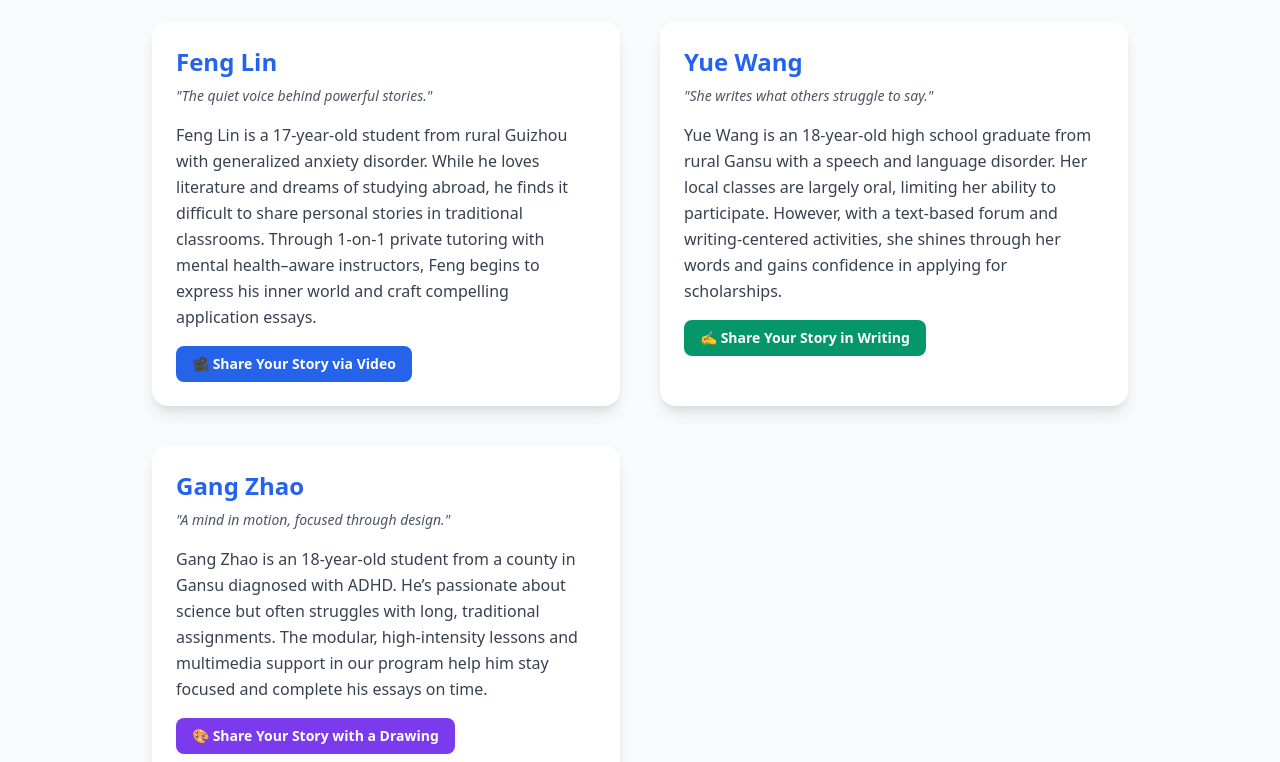
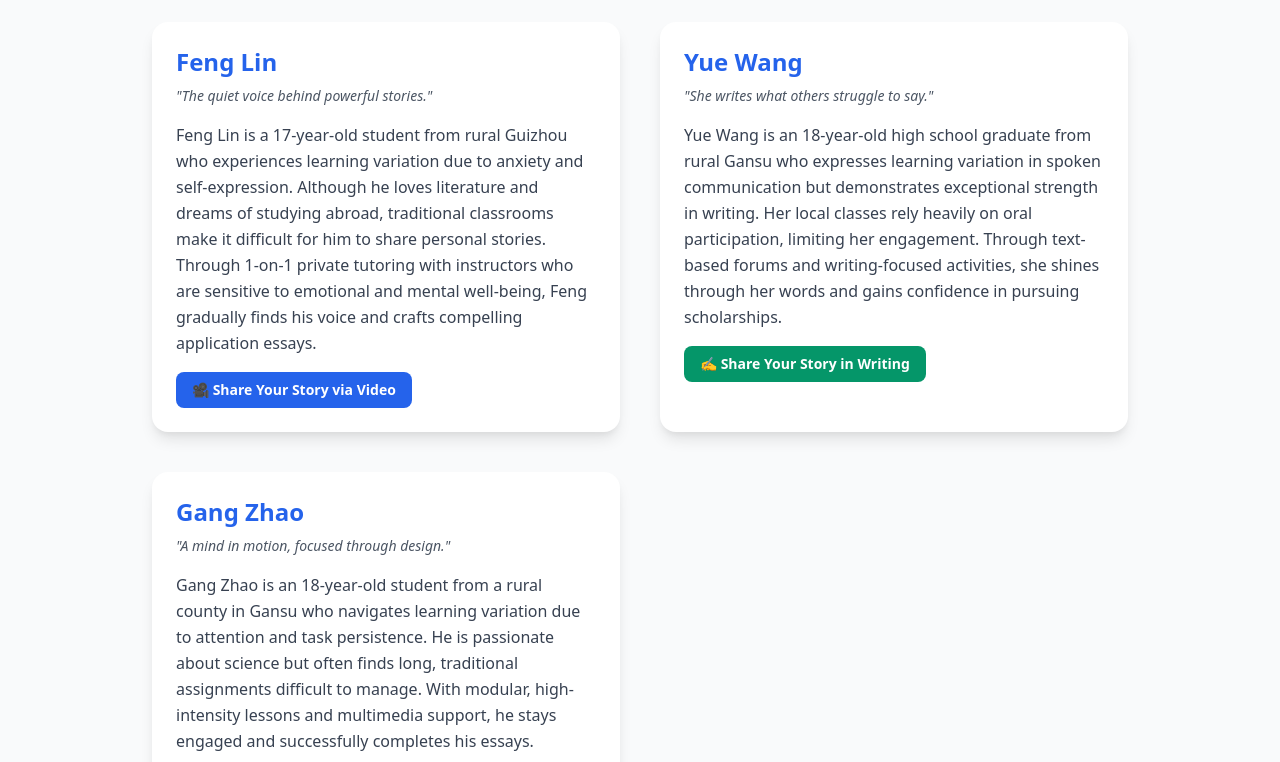
Before and after one commit to AndyChen09Z/UDL560, a plain HTML site: page persona.html in a window 1280 px wide. Shown: the part 190-952 px from the top of the page. Drawn offline with nearby package versions, Linux system fonts and the light colour scheme.

Commit message:
Update persona descriptions to use learning variation language

```diff
--- a/persona.html
+++ b/persona.html
@@ -30,9 +30,11 @@
         <h2 class="text-2xl font-bold text-blue-600 mb-2">Feng Lin</h2>
         <p class="text-sm text-gray-600 mb-4 italic">"The quiet voice behind powerful stories."</p>
         <p class="text-gray-700 leading-relaxed mb-4">
-          Feng Lin is a 17-year-old student from rural Guizhou with generalized anxiety disorder.
-          While he loves literature and dreams of studying abroad, he finds it difficult to share personal stories in traditional classrooms.
-          Through 1-on-1 private tutoring with mental health–aware instructors, Feng begins to express his inner world and craft compelling application essays.
+          Feng Lin is a 17-year-old student from rural Guizhou who experiences learning variation due to anxiety and self-expression.
+          Although he loves literature and dreams of studying abroad, traditional classrooms make it difficult for him to share personal stories.
+          Through 1-on-1 private tutoring with instructors who are sensitive to emotional and mental well-being, Feng gradually finds his voice and crafts compelling application essays.
+
+
         </p>
         <a href="record.html" class="inline-block bg-blue-600 text-white px-4 py-2 rounded-lg text-sm font-semibold hover:bg-blue-700 transition">
           🎥 Share Your Story via Video
@@ -44,9 +46,9 @@
         <h2 class="text-2xl font-bold text-blue-600 mb-2">Yue Wang</h2>
         <p class="text-sm text-gray-600 mb-4 italic">"She writes what others struggle to say."</p>
         <p class="text-gray-700 leading-relaxed mb-4">
-          Yue Wang is an 18-year-old high school graduate from rural Gansu with a speech and language disorder.
-          Her local classes are largely oral, limiting her ability to participate. However, with a text-based forum and writing-centered activities,
-          she shines through her words and gains confidence in applying for scholarships.
+          Yue Wang is an 18-year-old high school graduate from rural Gansu who expresses learning variation in spoken communication but demonstrates exceptional strength in writing.
+          Her local classes rely heavily on oral participation, limiting her engagement.
+          Through text-based forums and writing-focused activities, she shines through her words and gains confidence in pursuing scholarships.
         </p>
         <a href="write.html" class="inline-block bg-green-600 text-white px-4 py-2 rounded-lg text-sm font-semibold hover:bg-green-700 transition">
           ✍️ Share Your Story in Writing
@@ -58,9 +60,9 @@
         <h2 class="text-2xl font-bold text-blue-600 mb-2">Gang Zhao</h2>
         <p class="text-sm text-gray-600 mb-4 italic">"A mind in motion, focused through design."</p>
         <p class="text-gray-700 leading-relaxed mb-4">
-          Gang Zhao is an 18-year-old student from a county in Gansu diagnosed with ADHD.
-          He’s passionate about science but often struggles with long, traditional assignments.
-          The modular, high-intensity lessons and multimedia support in our program help him stay focused and complete his essays on time.
+          Gang Zhao is an 18-year-old student from a rural county in Gansu who navigates learning variation due to attention and task persistence.
+          He is passionate about science but often finds long, traditional assignments difficult to manage.
+          With modular, high-intensity lessons and multimedia support, he stays engaged and successfully completes his essays.
         </p>
         <a href="upload.html" class="inline-block bg-purple-600 text-white px-4 py-2 rounded-lg text-sm font-semibold hover:bg-purple-700 transition">
           🎨 Share Your Story with a Drawing
```
Also changed, not shown: index.html (+2 -2 lines).
